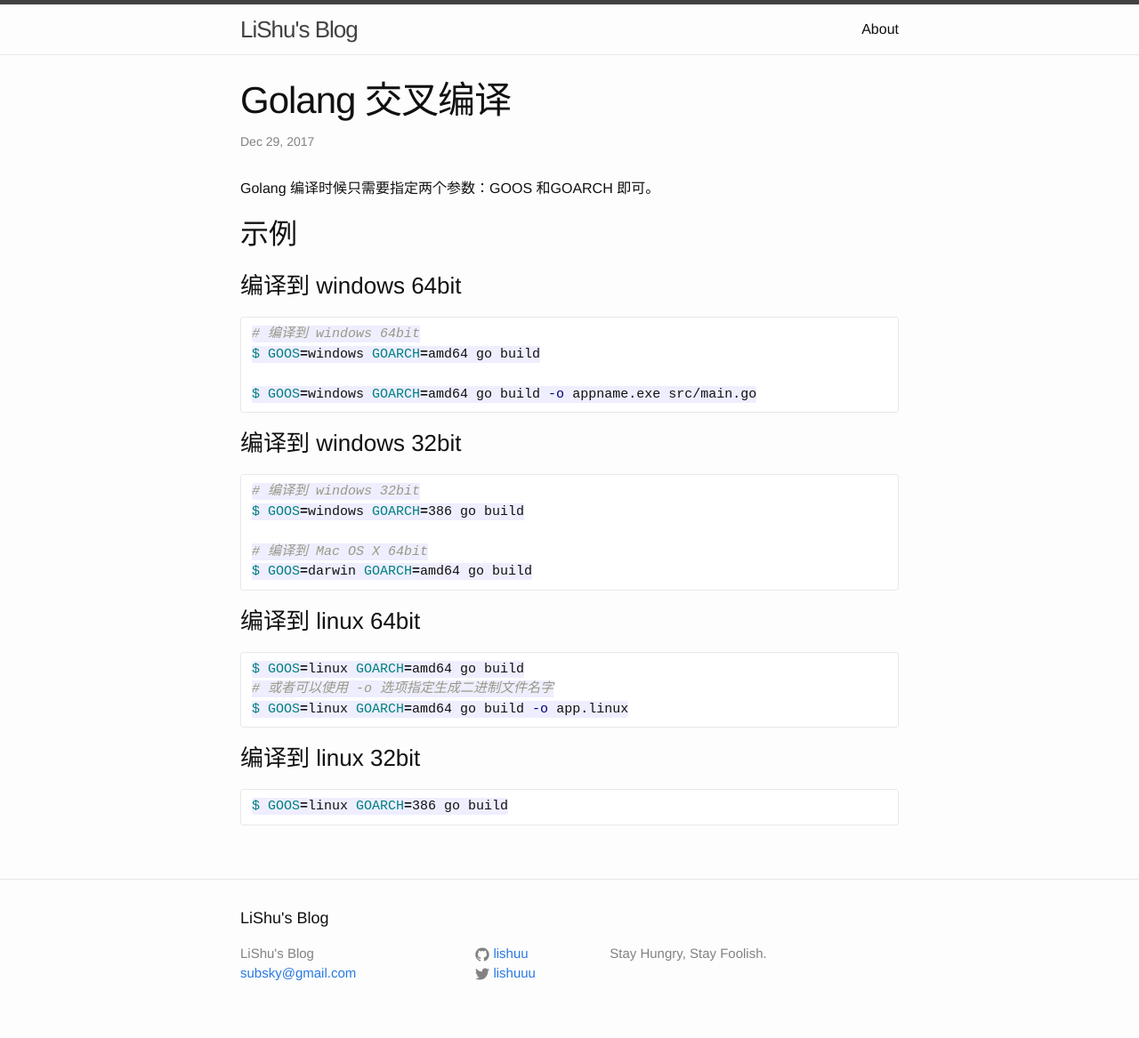
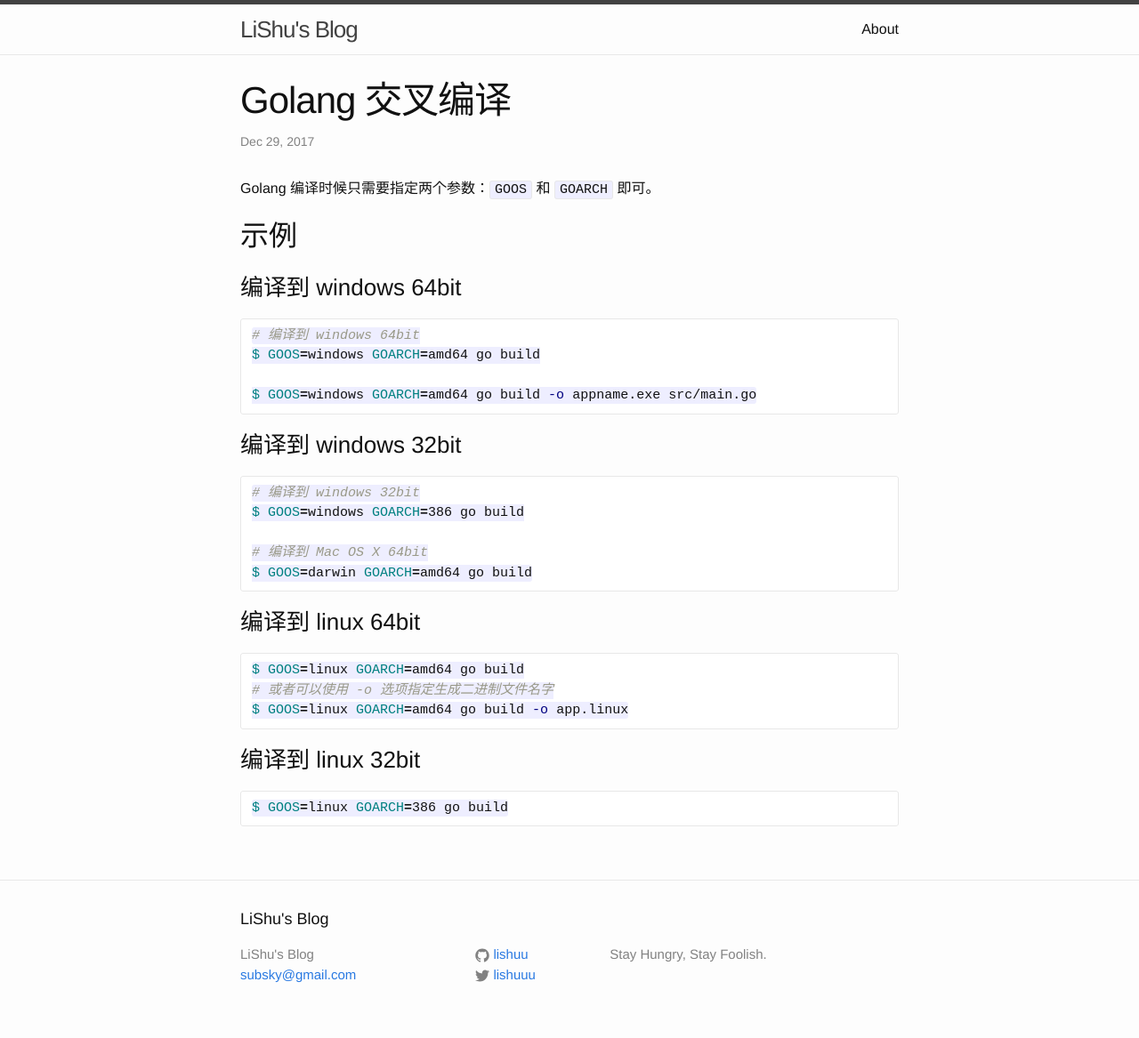
Before and after one commit to lishuu/lishuu.github.io, a Jekyll site: the page built from _posts/2017-12-29-golang-build.markdown, in a window 1280 px wide. Shown: the whole page at 89% size. Built offline with Jekyll 4.4.1, drawn with Linux system fonts in a browser that asks for light colours.

Commit message:
fix format

```diff
--- a/_posts/2017-12-29-golang-build.markdown
+++ b/_posts/2017-12-29-golang-build.markdown
@@ -5,7 +5,7 @@ date:   2017-12-29 09:00:00
 categories: golang
 ---
 
-Golang 编译时候只需要指定两个参数：GOOS 和GOARCH 即可。
+Golang 编译时候只需要指定两个参数：`GOOS` 和 `GOARCH` 即可。
 
 ## 示例
 
```
